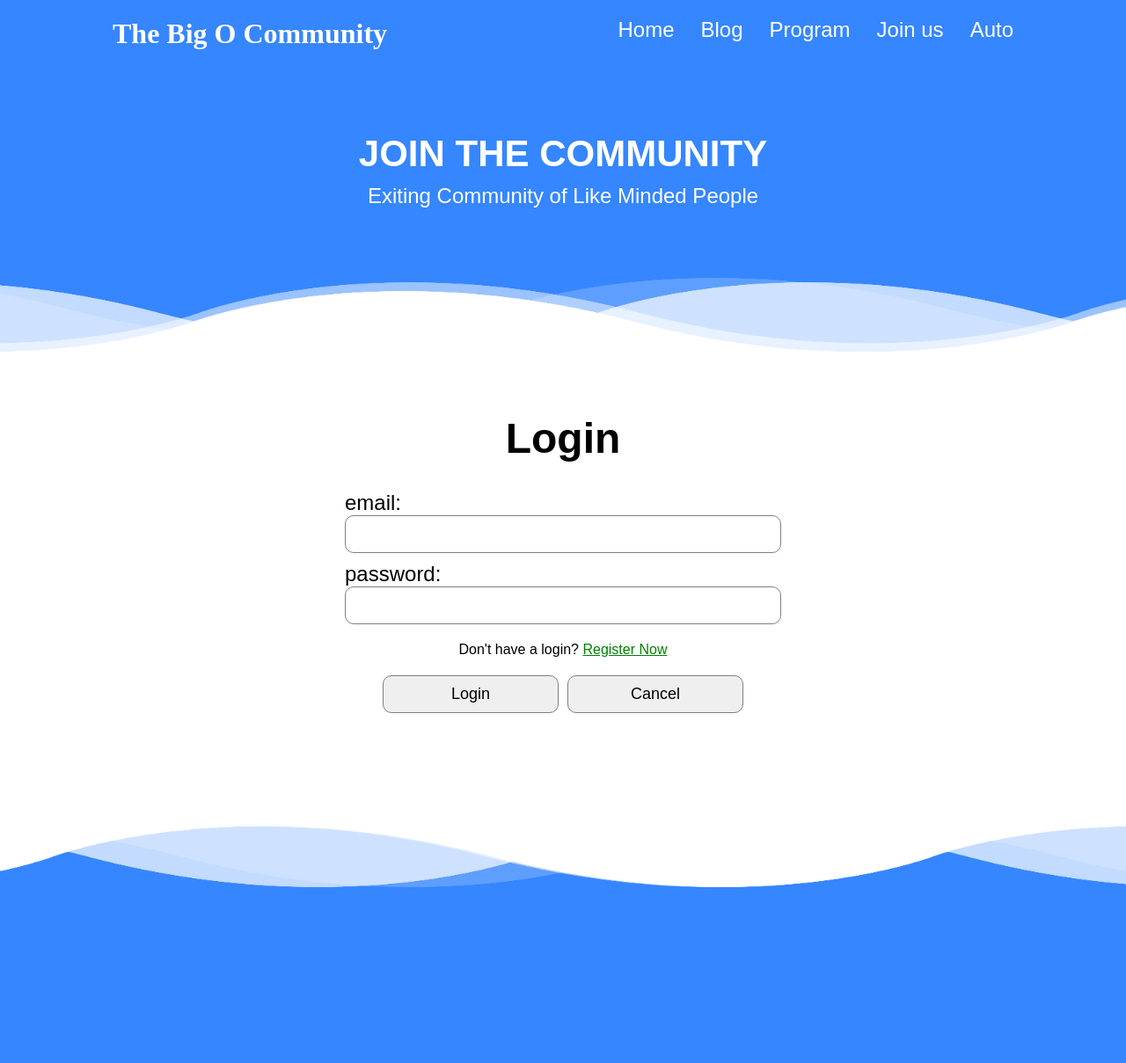
After one commit to aayushjoshi2709/the_big_O_community, a Django app: page /join-us in a window 1280 px wide. The commit adds this page. Shown: the whole page at 88% size. Run offline with Django 4.2, Linux system fonts and the light colour scheme.

Commit message:
added login and register form frontend

```diff
--- /dev/null
+++ b/community_web_application/forms.py
@@ -0,0 +1,13 @@
+from django.forms import Form,PasswordInput,EmailField,CharField
+
+
+class LoginForm(Form):
+    email = EmailField(label='email')
+    password = CharField(label='password',widget=PasswordInput)
+
+class RegistrationFrom(Form):
+    first_name = CharField(label='First Name', max_length=50)
+    last_name = CharField(label='Last Name', max_length=50)
+    phone_number = CharField(label='Phone No',max_length=10)
+    email = EmailField(label='email')
+    password = CharField(label='password',widget=PasswordInput)
--- /dev/null
+++ b/community_web_application/static/community_web_application/css/join_us.css
@@ -0,0 +1,87 @@
+.desc{
+    margin: 4rem 0px;
+    color: white;
+    text-align: center;
+    font-family: Arial, Helvetica, sans-serif;
+    padding: 10px;
+}
+.desc h1{
+    font-size: 42px;
+}
+.desc p{
+    font-size: 24px;
+}
+.container{
+    flex: 1;
+    display: flex;
+    min-height: 40vh;
+    justify-content: center;
+    font-family: Arial, Helvetica, sans-serif;
+    padding: 20px;
+}
+.login-div, .sign-up-div{
+    display: flex;
+    flex-direction: column;
+    justify-content: center;
+    width: 40%;
+    padding: 20px;
+    min-width: 300px;
+}
+.sign-up-div{
+    display: none;
+}
+form{
+    display: flex;
+    flex-direction: column;
+    justify-content: center;
+}
+input{
+    padding: 10px;
+    margin-bottom: 10px;
+    min-width: 200px;
+    border: 1px solid grey;
+    border-radius: 10px;
+    font-size: 18px
+}
+@media (max-width:1024px) {
+    .login-div, .sign-up-div{
+        min-width: 60%;
+    }
+}
+
+@media (max-width:768px) {
+    .login-div, .sign-up-div{
+        min-width: 80%;
+    }
+}
+@media (max-width:400px) {
+    .login-div, .sign-up-div{
+        min-width: calc(100% - 40px);
+    }
+}
+h2{
+    font-size: 48;
+    text-align: center;
+    margin-bottom: 2rem;
+}
+label{
+    font-size: 24px;
+}
+.button-container{
+    display: flex;
+    flex-direction: row;
+    flex-wrap: wrap;
+    gap:10px;
+    margin-top: 20px;
+    justify-content: center;
+}
+p{
+    margin-top: 10px;
+    text-align: center;
+}
+span{
+    display: inline;
+    color: green;
+    text-decoration: underline;
+    cursor: pointer;
+}
--- /dev/null
+++ b/community_web_application/static/community_web_application/js/join_us.js
@@ -0,0 +1,14 @@
+var char = 0;
+var login_div = document.getElementsByClassName("login-div")[0]
+var sign_up_div = document.getElementsByClassName("sign-up-div")[0]
+function toggle(){
+    if(char == 0){
+        login_div.style.display = 'none';
+        sign_up_div.style.display='flex';
+        char = 1;
+    }else{
+        login_div.style.display = 'flex';
+        sign_up_div.style.display='none';
+        char = 0;
+    }
+}
--- /dev/null
+++ b/community_web_application/templates/community_web_application/join_us.html
@@ -0,0 +1,47 @@
+{% extends "base.html" %}
+{% load static %}
+{% block css_files %}
+    <link
+    rel="stylesheet"
+    type="text/css"
+    href="{% static 'community_web_application/css/join_us.css' %}"
+    />
+{% endblock %}
+{% block title %}
+        JOIN US
+{% endblock %}
+{% block inside_header%}
+    <section class="desc">
+        <h1>
+            JOIN THE COMMUNITY
+        </h1>
+        <p>Exiting Community of Like Minded People</p>
+    </section>
+{% endblock%}
+{% block content %}
+    <main class="container">
+        <div class="login-div">
+            <h2>Login</h2>
+            <form>
+                {{login_form}}
+                <p>Don't have a login? <span onclick="toggle()">Register Now</span></p>
+                <div class="button-container">
+                    <input type="submit" value="Login">
+                    <input type="reset" value="Cancel">
+                </div>
+            </form>
+        </div>
+        <div class="sign-up-div">
+            <h2>Register</h2>
+            <form>
+                {{registration_form}}
+                <p>Already Registered? <span onclick="toggle()">Login Now</span></p>
+                <div class="button-container">
+                    <input type="submit" value="Sign Up">
+                    <input type="reset" value="Cancel">
+                </div>
+            </form>
+        </div>
+    </main>
+    <script src="{% static 'community_web_application/js/join_us.js'%}"></script>
+{% endblock %}
--- a/community_web_application/urls.py
+++ b/community_web_application/urls.py
@@ -4,5 +4,6 @@ urlpatterns = [
     path("", views.index, name="Index"),
     path("blogs", views.all_blogs, name="All Blogs"),
     path("contact-us", views.contact_us,name="contact us"),
-    path("blog/<slug:slug>", views.view_blog,name="blog_info")
+    path("blog/<slug:slug>", views.view_blog,name="blog_info"),
+    path("join-us", views.join_us, name="Join Us")
 ]
--- a/community_web_application/views.py
+++ b/community_web_application/views.py
@@ -1,5 +1,6 @@
 from django.shortcuts import render,get_object_or_404
 from .models import Blog
+from .forms import LoginForm, RegistrationFrom
 import markdown
 # Create your views here.
 def index(request):
@@ -24,3 +25,8 @@ def view_blog(request,slug):
     blog_data = get_object_or_404(Blog, slug = slug)
     blog_data.content = markdown.markdown(blog_data.content)
     return render(request, "community_web_application/blog.html",{"blog_data":blog_data})
+
+def join_us(request):
+    registration_form = RegistrationFrom()
+    login_form = LoginForm()
+    return render(request,"community_web_application/join_us.html",{"login_form":login_form, "registration_form":registration_form})
--- a/templates/base.html
+++ b/templates/base.html
@@ -17,7 +17,7 @@
             <li><a href="{%url 'Index'%}">Home</a></li>
             <li><a href="{%url 'All Blogs'%}">Blog</a></li>
             <li><a href="{%url 'Index'%}#programs">Program</a></li>
-            <li><a href="">Join Us</a></li>
+            <li><a href="{%url 'Join Us'%}">Join us</a></li>
             <li><a href="">Auto</a></li>
           </ul>
         </div>
```
